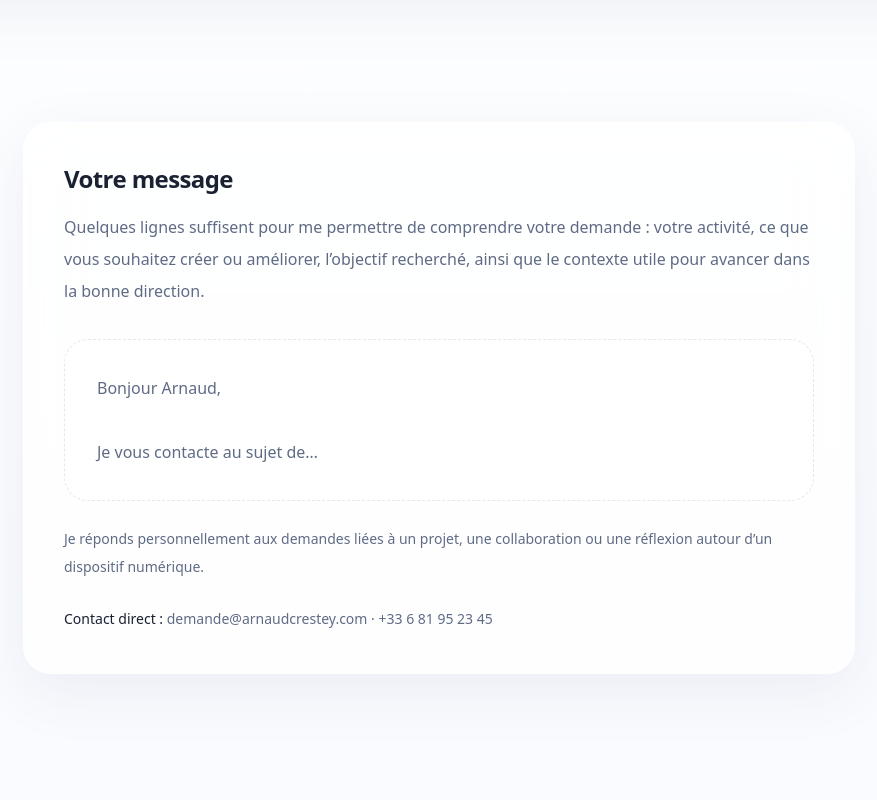
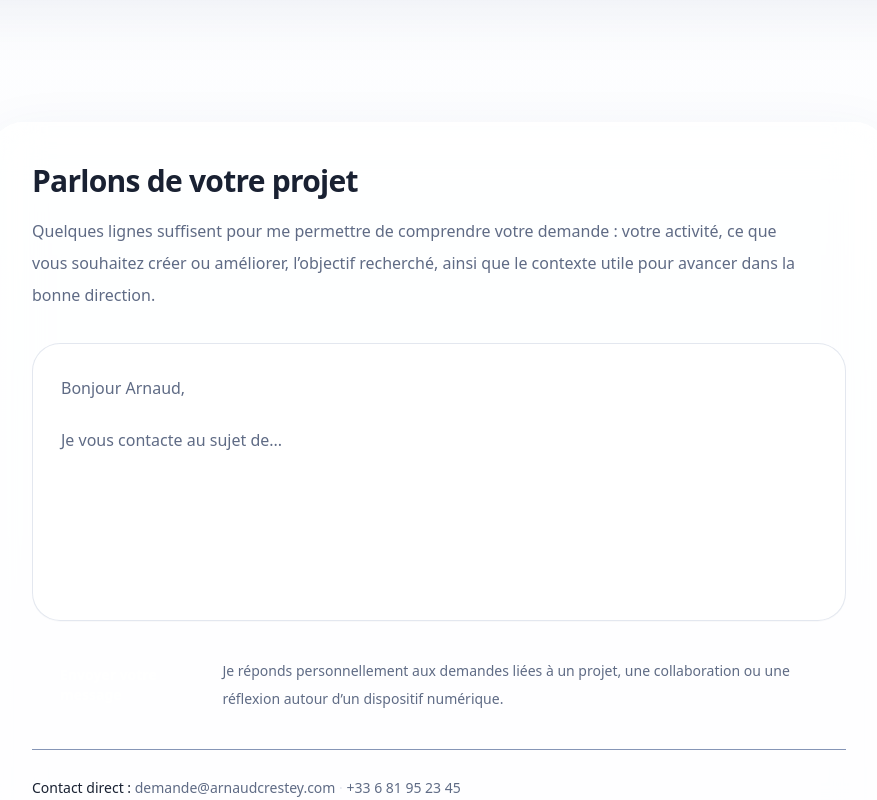
Before and after one commit to arnaudcrestey/portail-site-vitrine, a Next.js app: page /contact in a window 1280 px wide. Shown: the part 520-1320 px from the top of the page, without its empty margins (201-1078 px from the left). Built offline with nearby package versions, Linux system fonts and the light colour scheme.

Commit message:
Update page.tsx

```diff
--- a/app/contact/page.tsx
+++ b/app/contact/page.tsx
@@ -9,6 +9,20 @@ export const metadata = {
 };
 
 export default function ContactPage() {
+  const mailSubject = encodeURIComponent('Demande de contact depuis arnaudcrestey.com');
+  const mailBody = encodeURIComponent(
+    `Bonjour Arnaud,
+
+Je vous contacte au sujet de...
+
+Activité :
+Besoin / objectif :
+Contexte :
+Délais éventuels :
+
+Bien cordialement,`
+  );
+
   return (
     <>
       <PageHero
@@ -18,31 +32,43 @@ export default function ContactPage() {
       />
 
       <section className="section-spacing pt-4">
-        <div className="container-layout max-w-4xl">
-          <Surface className="p-8 sm:p-10">
-            <h2 className="text-2xl font-semibold text-ink">Votre message</h2>
+        <div className="container-layout">
+          <div className="mx-auto max-w-4xl">
+            <Surface className="rounded-[32px] p-6 sm:p-8 lg:p-10">
+              <div className="max-w-3xl">
+                <h2 className="text-2xl font-semibold tracking-tight text-ink sm:text-3xl">
+                  Parlons de votre projet
+                </h2>
 
-            <p className="mt-4 text-base leading-8 text-slate">
+                <p className="mt-4 text-sm leading-7 text-slate sm:text-base sm:leading-8">
                   Quelques lignes suffisent pour me permettre de comprendre votre demande :
                   votre activité, ce que vous souhaitez créer ou améliorer, l’objectif recherché,
                   ainsi que le contexte utile pour avancer dans la bonne direction.
                 </p>
+              </div>
 
-            <div className="mt-8 rounded-[24px] border border-dashed border-line bg-white/60 p-6 sm:p-8">
-              <p className="text-base leading-8 text-slate">
-                Bonjour Arnaud,
-                <br />
-                <br />
-                Je vous contacte au sujet de…
+              <div className="mt-8 rounded-[28px] border border-line bg-white/70 p-5 shadow-[0_1px_0_rgba(15,23,42,0.02)] sm:p-6 lg:p-7">
+                <div className="min-h-[220px] text-sm leading-7 text-slate sm:text-base sm:leading-8">
+                  <p>Bonjour Arnaud,</p>
+                  <p className="mt-5">Je vous contacte au sujet de...</p>
+                </div>
+              </div>
+
+              <div className="mt-8 flex flex-col gap-4 sm:flex-row sm:items-center sm:justify-between">
+                <a
+                  href={`mailto:${contactDetails.email}?subject=${mailSubject}&body=${mailBody}`}
+                  className="inline-flex min-h-12 items-center justify-center rounded-full bg-brand px-6 py-3 text-sm font-semibold text-white transition duration-300 ease-premium hover:-translate-y-0.5 hover:bg-brand/92 sm:px-7"
+                >
+                  Envoyer votre message
+                </a>
+
+                <p className="text-sm leading-7 text-slate">
+                  Je réponds personnellement aux demandes liées à un projet, une collaboration
+                  ou une réflexion autour d’un dispositif numérique.
                 </p>
               </div>
 
-            <p className="mt-6 text-sm leading-7 text-slate">
-              Je réponds personnellement aux demandes liées à un projet, une collaboration
-              ou une réflexion autour d’un dispositif numérique.
-            </p>
-
-            <div className="mt-6 text-sm leading-7 text-slate">
+              <div className="mt-8 border-t border-line/80 pt-6 text-sm leading-7 text-slate">
                 <span className="font-medium text-ink">Contact direct :</span>{' '}
                 <a
                   href={`mailto:${contactDetails.email}`}
@@ -50,9 +76,16 @@ export default function ContactPage() {
                 >
                   {contactDetails.email}
                 </a>{' '}
-              · {contactDetails.phone}
+                <span className="text-line">·</span>{' '}
+                <a
+                  href={`tel:${contactDetails.phone.replace(/\s+/g, '')}`}
+                  className="transition-colors duration-200 hover:text-ink"
+                >
+                  {contactDetails.phone}
+                </a>
               </div>
             </Surface>
+          </div>
         </div>
       </section>
     </>
```
Lines whose indentation alone changed are shown as unchanged.
